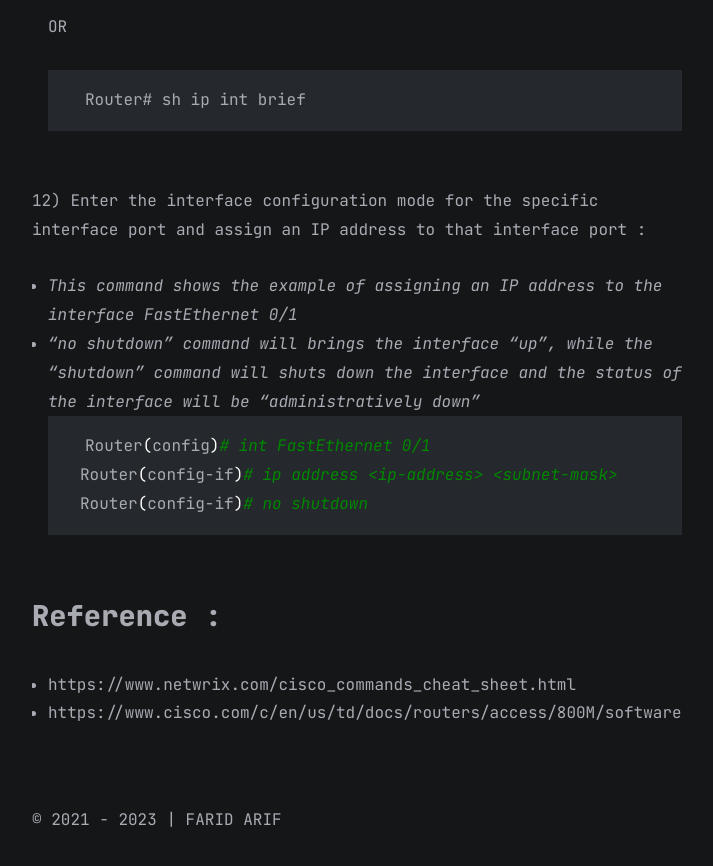
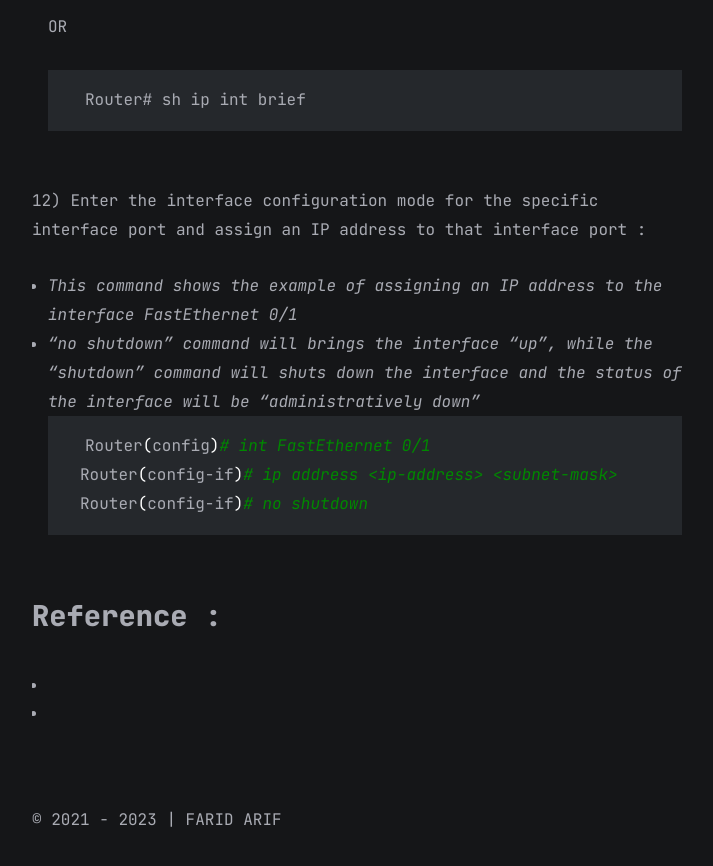
Before and after one commit to faridarif/faridarif.github.io, a Jekyll site: the page built from all_collections/_posts/2023-04-29-Basic-Cisco-Network-Device-Configuration.md, in a window 1280 px wide and 900 px high, scrolled down 8603 px. Shown: the top 866 px of the window, without its empty margins (283-996 px from the left). Built offline with Jekyll 4.4.1, drawn with Linux system fonts in a browser that asks for light colours.

Commit message:
Update 2023-04-29-Basic-Cisco-Network-Device-Configuration.md

```diff
--- a/all_collections/_posts/2023-04-29-Basic-Cisco-Network-Device-Configuration.md
+++ b/all_collections/_posts/2023-04-29-Basic-Cisco-Network-Device-Configuration.md
@@ -212,5 +212,5 @@ Router(config-if)# no shutdown
 
 
 ## Reference :
-- https://www.netwrix.com/cisco_commands_cheat_sheet.html
-- https://www.cisco.com/c/en/us/td/docs/routers/access/800M/software/800MSCG/routconf.html
+- [](https://www.netwrix.com/cisco_commands_cheat_sheet.html)
+- [](https://www.cisco.com/c/en/us/td/docs/routers/access/800M/software/800MSCG/routconf.html)
```
